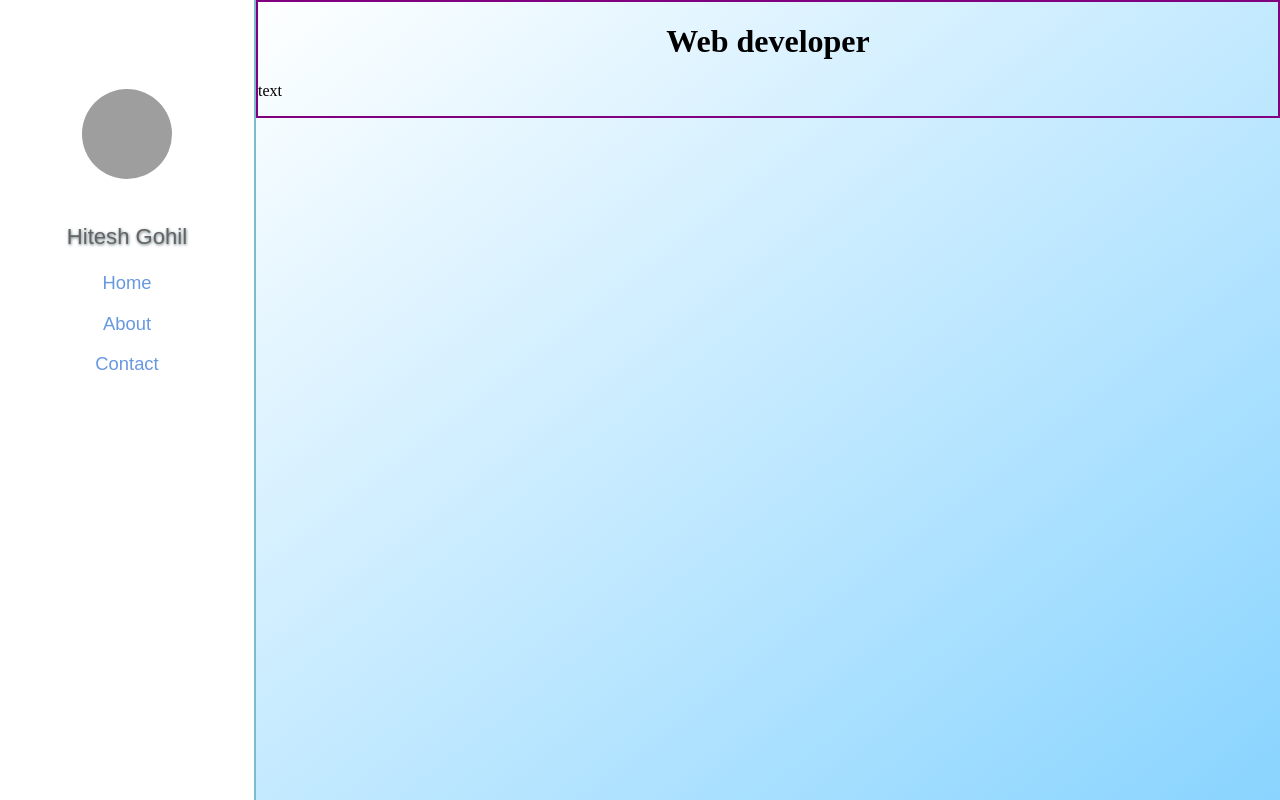
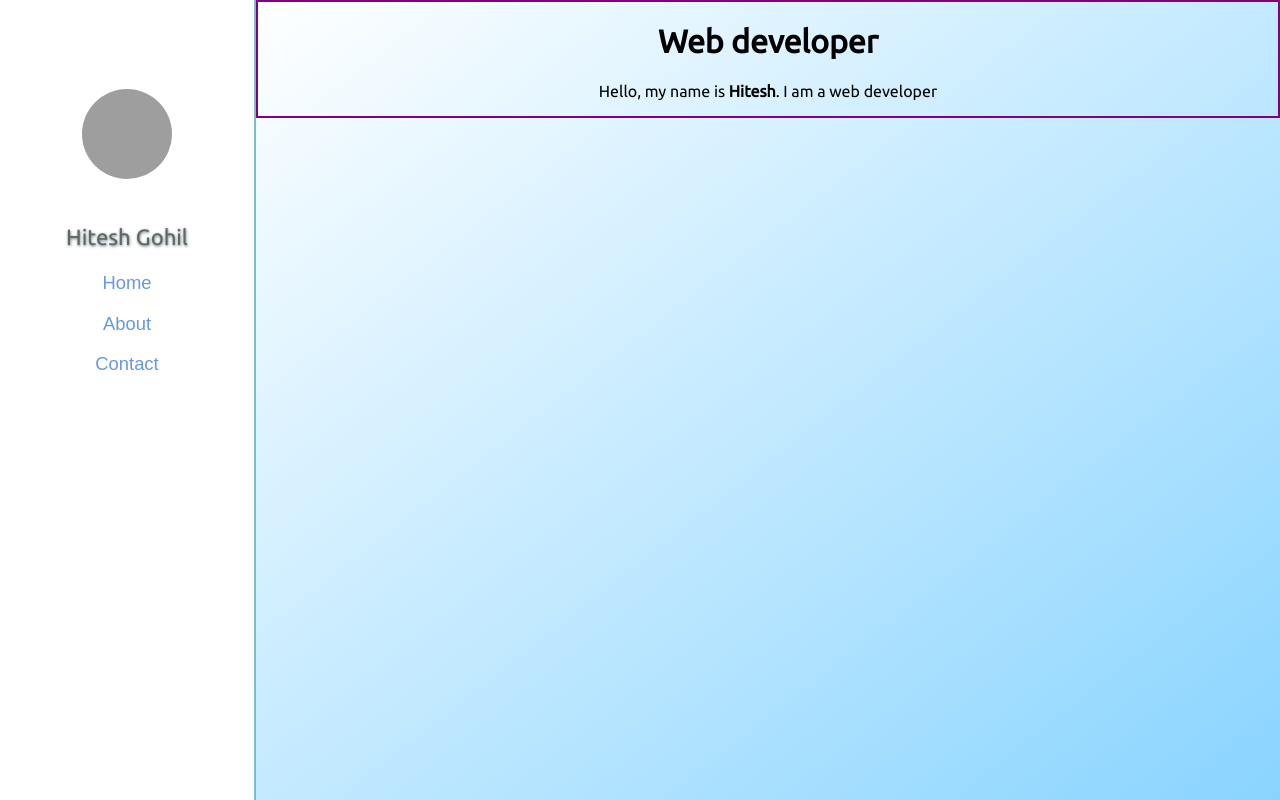
Before and after one commit to hitesh-92/portfolio-vue, a Vue app: page / in a window 1280 px wide. Built offline with nearby package versions, Linux system fonts and the light colour scheme; grey boxes are pictures that could not be loaded.

Commit message:
text update

```diff
--- a/index.html
+++ b/index.html
@@ -4,6 +4,8 @@
     <meta charset="utf-8">
     <meta name="viewport" content="width=device-width,initial-scale=1.0">
     <title>Hitesh Gohil</title>
+    <link href="https://fonts.googleapis.com/css?family=Ubuntu" rel="stylesheet">
+    <!-- font-family: 'Ubuntu', sans-serif; -->
   </head>
   <body>
     <div id="app"></div>
--- a/src/App.vue
+++ b/src/App.vue
@@ -70,6 +70,7 @@ export default {
   body{
     padding: 0;
     margin: 0;
+    font-family: 'Ubuntu', sans-serif;
   }
 
   #app{
@@ -104,4 +105,8 @@ export default {
     border: 2px solid green;
   }
 
+  .link{
+    color: red !important;
+  }
+
 </style>
--- a/src/components/Home.vue
+++ b/src/components/Home.vue
@@ -2,8 +2,9 @@
     <div id="home">
       <h1 id="home-title">Web developer</h1>
 
-
-      <p>{{ intro }}</p>
+      <p id="home-text">
+        Hello, my name is <strong>Hitesh</strong>. I am a web developer
+      </p>
 
     </div>
 </template>
@@ -19,7 +20,7 @@ export default {
   name: 'Home',
   data(){
     return{
-      intro: 'text'
+
     }
   },
 
@@ -32,4 +33,8 @@ export default {
     text-align: center;
   }
 
+  #home-text{
+    text-align: center;
+  }
+
 </style>
--- a/src/components/Navbar.vue
+++ b/src/components/Navbar.vue
@@ -11,15 +11,15 @@
         <p id="name">Hitesh Gohil</p>
       </li>
 
-      <li @click="selectHome()">
+      <li class="link" @click="selectHome()">
         <span>Home</span>
       </li>
 
-      <li @click="selectAbout()">
+      <li class="link" @click="selectAbout()">
         <span>About</span>
       </li>
 
-      <li @click="selectContact()">
+      <li class="link" @click="selectContact()">
         <span>Contact</span>
       </li>
 
@@ -83,7 +83,9 @@ export default {
     #name{
       font-size: 1.2em;
       text-shadow: 0.5px 0.5px 3px rgb(93, 115, 121);
-      color: rgb(100, 100, 100)
+      color: rgb(100, 100, 100);
+      font-family: 'Ubuntu', sans-serif;
+      font-weight: 500;
     }
 
 </style>
```
